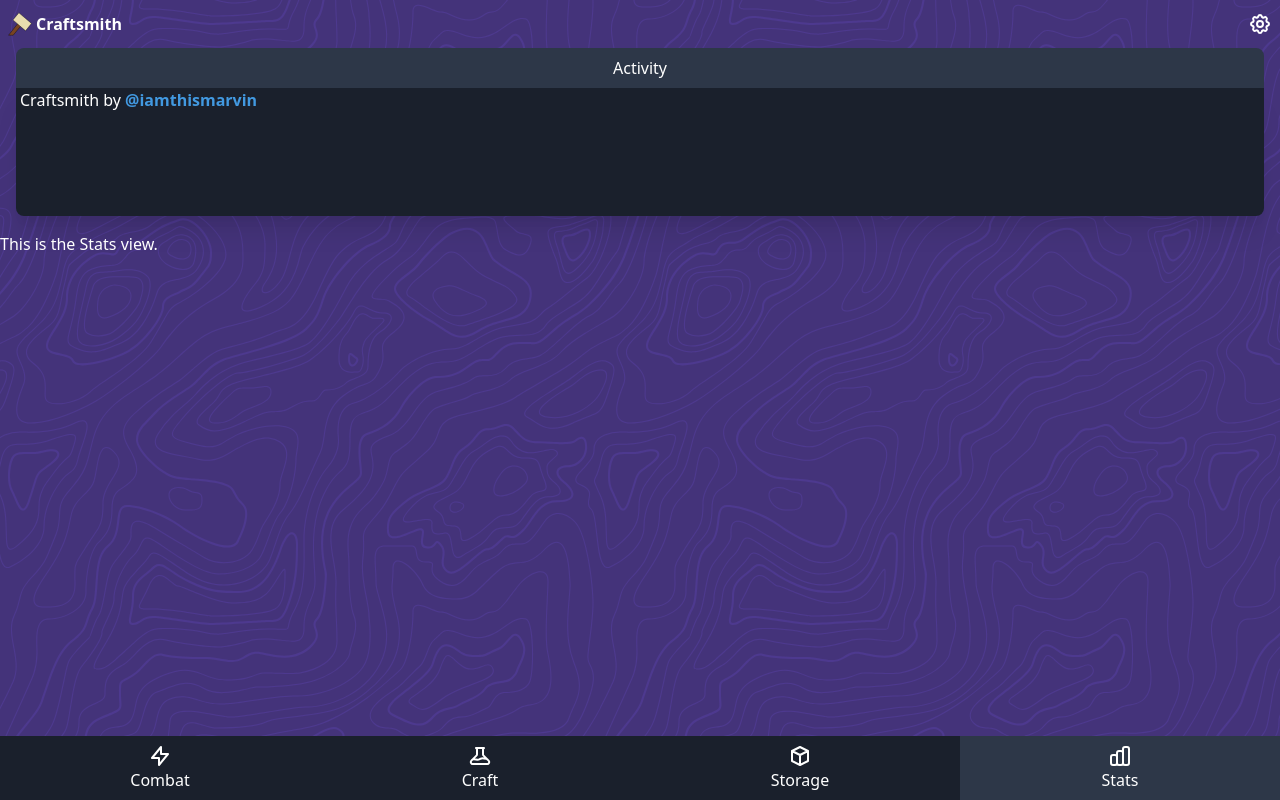
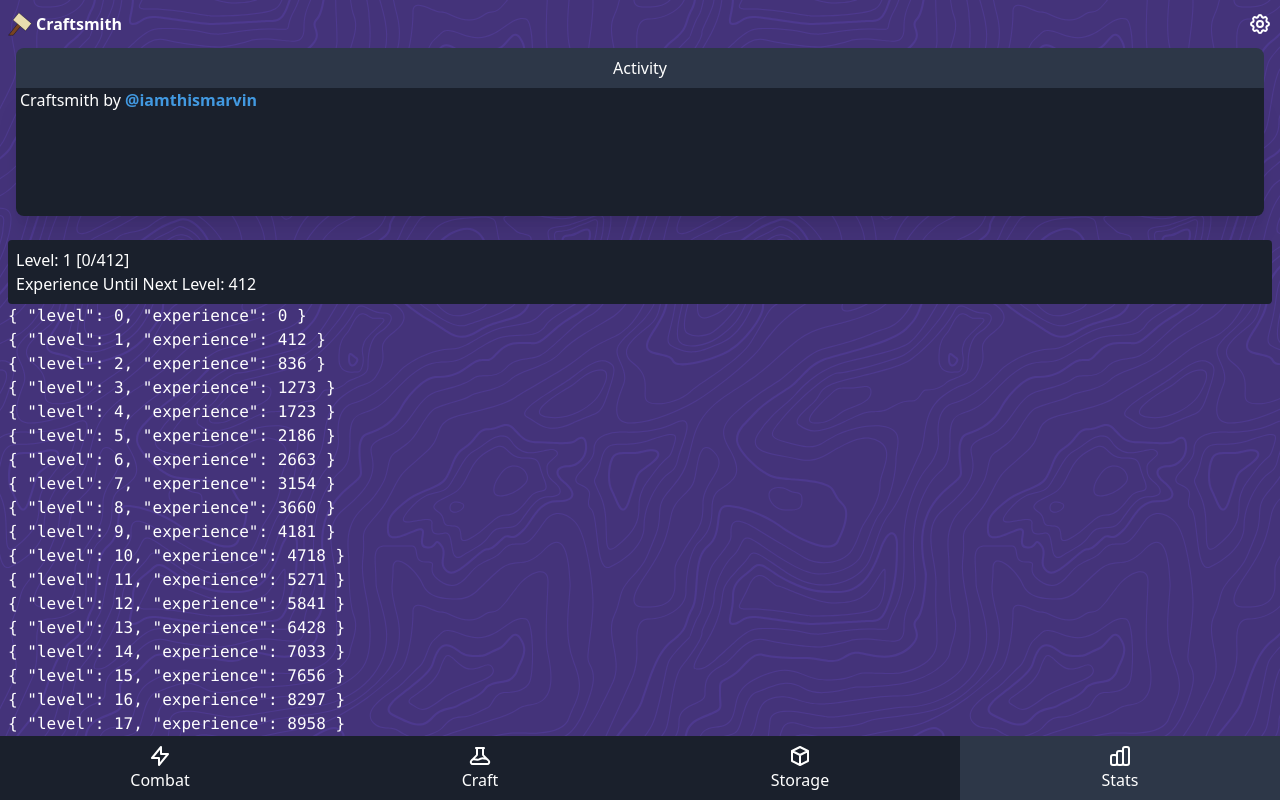
Before and after one commit to iamthismarvin/craftsmith, a Vue app: page /stats in a window 1280 px wide. Built offline with nearby package versions, Linux system fonts and the light colour scheme.

Commit message:
NEW: Create basic experience system.

```diff
--- a/src/views/Stats.vue
+++ b/src/views/Stats.vue
@@ -1,11 +1,58 @@
 <template>
-  <div>
-    This is the Stats view.
+  <div class="p-2">
+    <div class="bg-gray-900 p-2 rounded text-white">
+      <div>Level: {{ currentLevel }} [{{ currentExperience }}/{{ nextLevelExperience }}]</div>
+      <div>Experience Until Next Level: {{ remainingLevelExperience }}</div>
+    </div>
+    <div v-for="level in experienceTable" :key="level" class="font-mono">{{ level }}</div>
   </div>
 </template>
 
 <script>
 export default {
   name: 'Stats',
+  data: () => ({ experience: 0 }),
+  computed: {
+    currentExperience() {
+      return this.experience;
+    },
+    currentLevel() {
+      const { experience } = this;
+      return this.getLevelPosition(experience).level;
+    },
+    experienceTable() {
+      const experienceTable = [];
+      const maxLevel = 500;
+      for (let level = 0; level <= maxLevel; level += 1) {
+        if (level <= 0) {
+          const experience = 0;
+          experienceTable.push({ level, experience });
+        } else {
+          const previousLevelExperience = experienceTable[experienceTable.length - 1].experience;
+          const experience = this.getLevelExperience(level) + previousLevelExperience;
+          experienceTable.push({ level, experience });
+        }
+      }
+      return experienceTable;
+    },
+    nextLevelExperience() {
+      const { experience } = this;
+      return this.getLevelPosition(experience).experience;
+    },
+    remainingLevelExperience() {
+      return this.nextLevelExperience - this.experience;
+    },
+  },
+  methods: {
+    getLevelExperience(level) {
+      const baseExperience = 400;
+      const experienceMultiplier = 1.03;
+      return Math.floor(baseExperience * experienceMultiplier ** level);
+    },
+    getLevelPosition(experience) {
+      const { experienceTable } = this;
+      return experienceTable.find(level => (level.experience > experience ? level : null));
+    },
+  },
 };
 </script>
```
